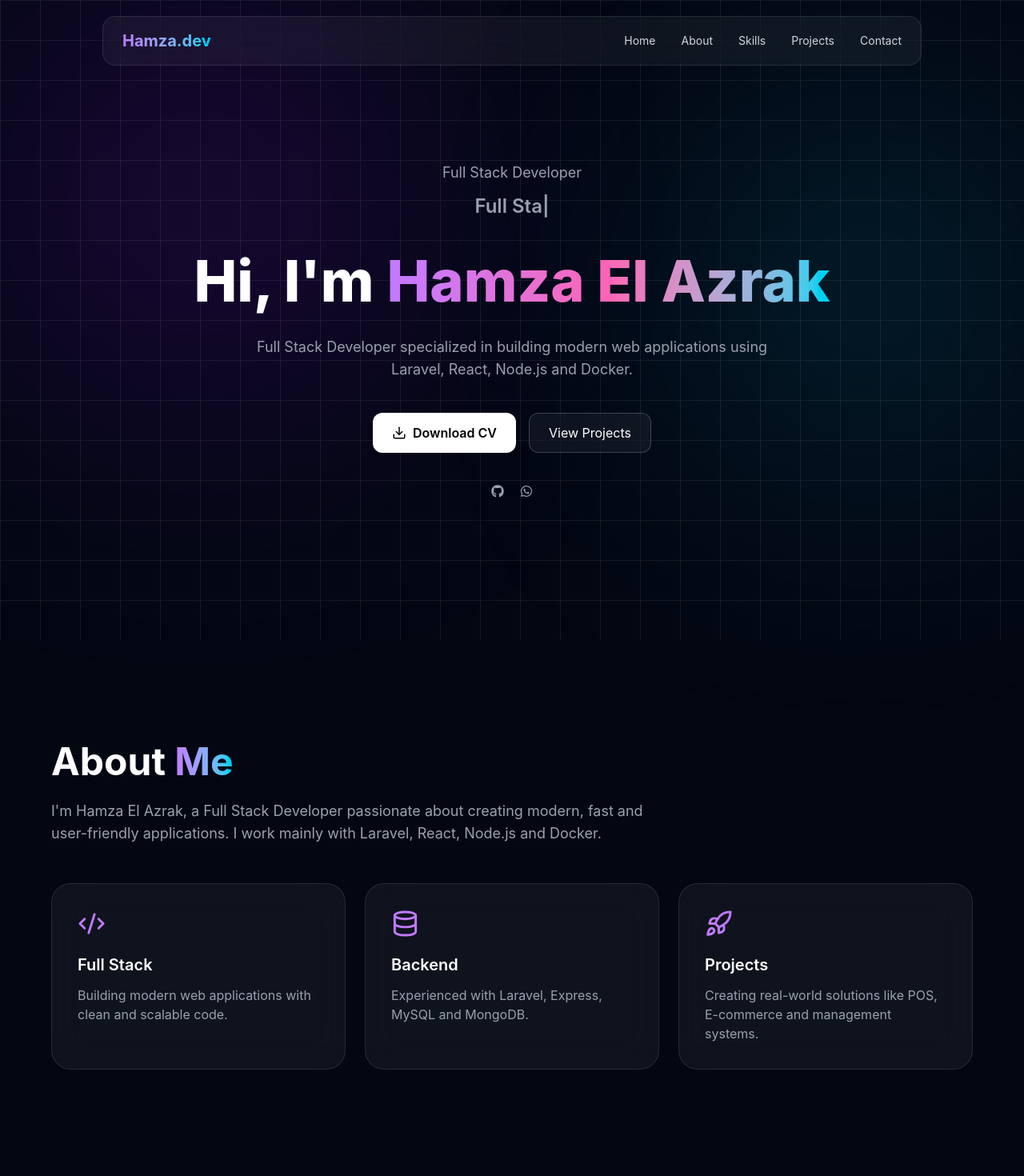
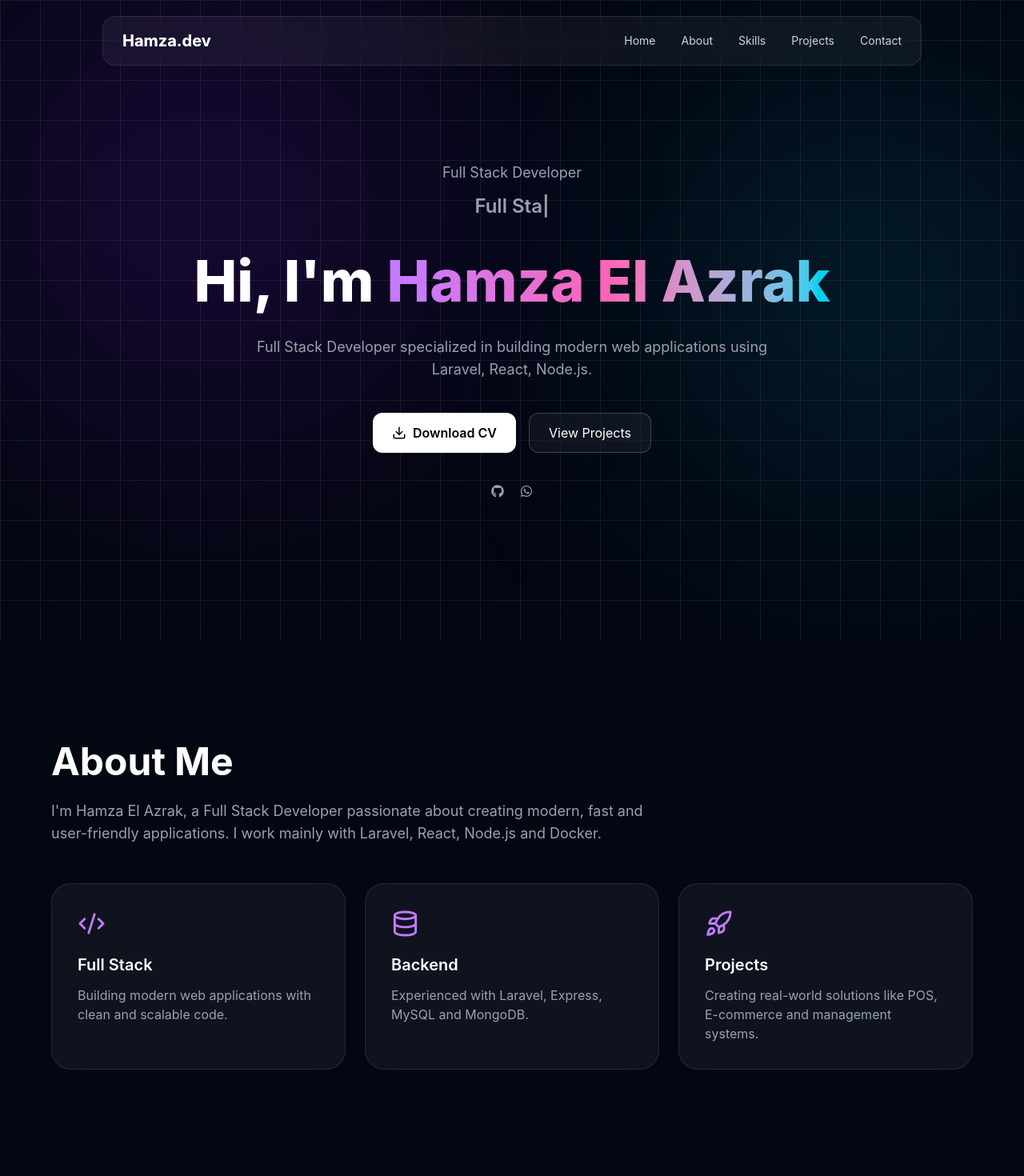
Before and after one commit to hamzael-dev/portfolio, a React app: page / in a window 1280 px wide. Shown: the top 1470 px of the page at 80% size. Built offline with nearby package versions, Linux system fonts and the light colour scheme; the HTML template or start-up script is replaced by a standard one.

Commit message:
first commit 04

```diff
--- a/src/components/layout/Navbar.jsx
+++ b/src/components/layout/Navbar.jsx
@@ -92,7 +92,6 @@
         from-purple-400
         to-cyan-400
         bg-clip-text
-        text-transparent
         "
         >
           Hamza.dev
--- a/src/components/sections/About.jsx
+++ b/src/components/sections/About.jsx
@@ -45,7 +45,7 @@
               from-purple-400
               to-cyan-400
               bg-clip-text
-              text-transparent
+
             ">
               Me
             </span>
--- a/src/components/sections/Contact.jsx
+++ b/src/components/sections/Contact.jsx
@@ -41,7 +41,7 @@
                             from-purple-400
                             to-cyan-400
                             bg-clip-text
-                            text-transparent
+
                             ">
                             together
                         </span>
--- a/src/components/sections/Hero.jsx
+++ b/src/components/sections/Hero.jsx
@@ -75,13 +75,13 @@
 
           <span
             className="
-          bg-gradient-to-r
-          from-purple-400
-          via-pink-400
-          to-cyan-400
-          bg-clip-text
-          text-transparent
-          "
+            gradient-text
+            inline-block
+            bg-gradient-to-r
+            from-purple-400
+            via-pink-400
+            to-cyan-400
+"
           >
             Hamza El Azrak
           </span>
@@ -104,7 +104,7 @@
           "
         >
           Full Stack Developer specialized in building modern
-          web applications using Laravel, React, Node.js and Docker.
+          web applications using Laravel, React, Node.js.
         </motion.p>
 
 
--- a/src/components/sections/Projects.jsx
+++ b/src/components/sections/Projects.jsx
@@ -29,7 +29,7 @@
 from-purple-400
 to-cyan-400
 bg-clip-text
-text-transparent
+
 ">
 Projects
 </span>
--- a/src/components/sections/Skills.jsx
+++ b/src/components/sections/Skills.jsx
@@ -25,7 +25,7 @@
             from-purple-400
             to-cyan-400
             bg-clip-text
-            text-transparent
+
           ">
             Skills
           </span>
--- a/src/index.css
+++ b/src/index.css
@@ -15,3 +15,19 @@
 *{
   box-sizing: border-box;
 }
+
+.gradient-text {
+  background-clip: text;
+  -webkit-background-clip: text;
+
+  color: transparent;
+  -webkit-text-fill-color: transparent;
+}
+
+*{
+  box-sizing: border-box;
+}
+
+span {
+  -webkit-font-smoothing: antialiased;
+}
```
